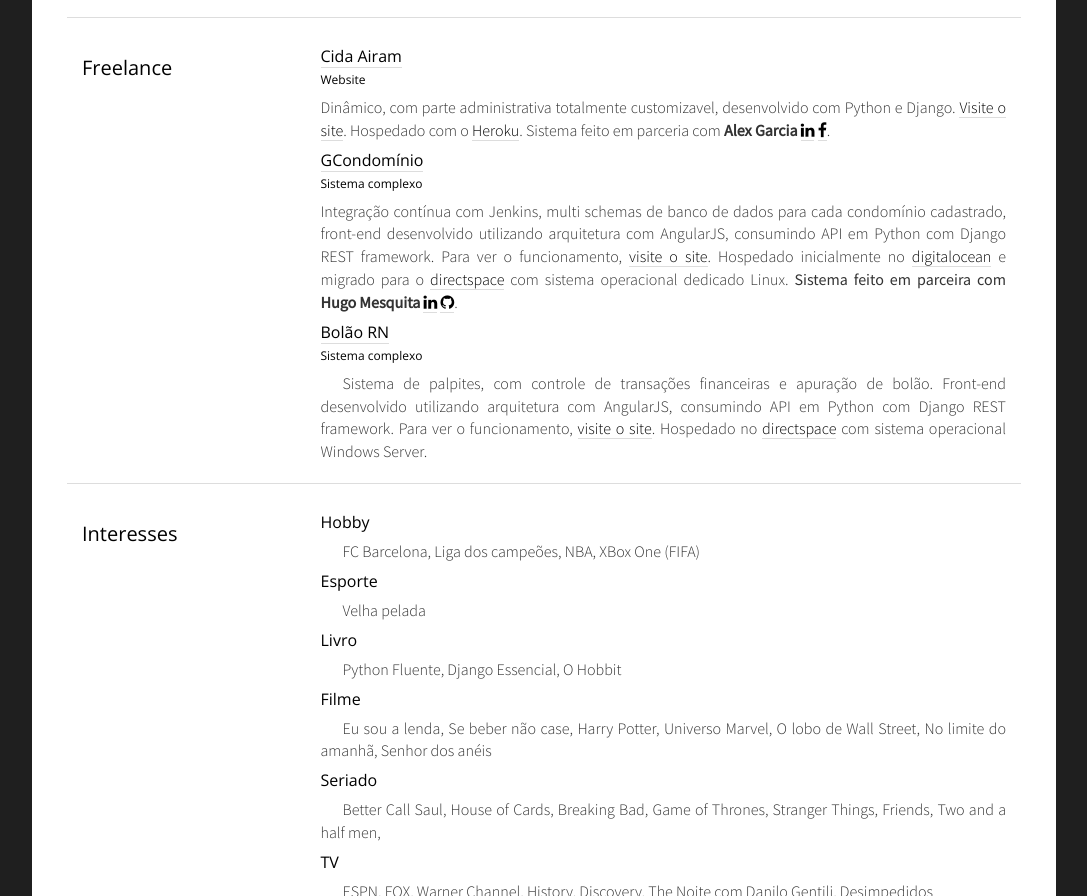
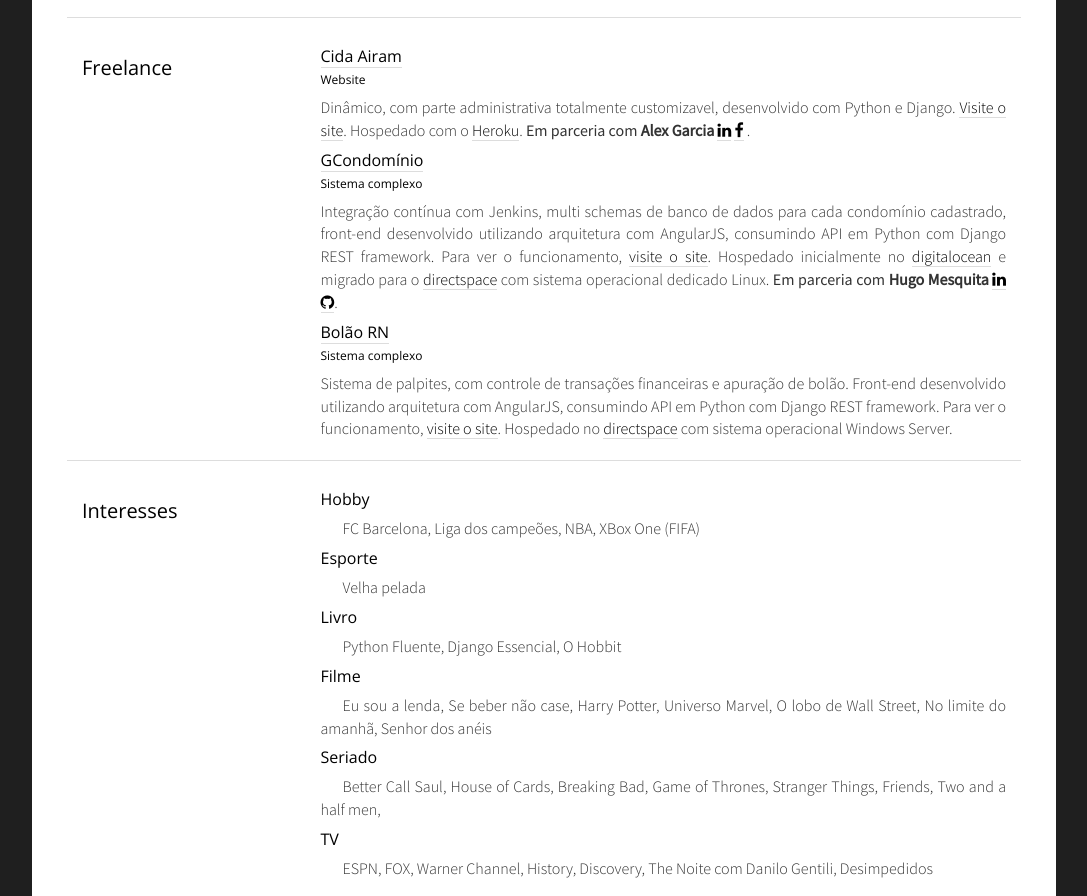
Before and after one commit to italoalanw3/portfolio, a website: page index.html in a window 1280 px wide. Shown: the part 1296-2192 px from the top of the page, without its empty margins (96-1183 px from the left). Drawn offline with nearby package versions, Linux system fonts and the light colour scheme; files whose address does not match are found by name.

Commit message:
Adicionado freelance ao curriculo

```diff
--- a/index.html
+++ b/index.html
@@ -177,10 +177,11 @@
 			<p class="text-justify" style=" text-indent: 0px;">Dinâmico, com parte administrativa totalmente customizavel, desenvolvido com Python e Django.
 				<a href="http://www.cidaairam.com.br/" target="_blank">Visite o site</a>.
 				Hospedado com o <a href="https://www.heroku.com/" target="_blank">Heroku</a>.
-				Sistema feito em parceria com <b>Alex Garcia</b>
+				<strong>Em parceria com <b>Alex Garcia</b>
 
 				<a href="https://br.linkedin.com/in/alexgarciacr" target="_blank"><i class="icon-linkedin"></i></a>
-				<a href="https://www.facebook.com/alexgarciacr" target="_blank"><i class="icon-facebook"></i></a>.
+				<a href="https://www.facebook.com/alexgarciacr" target="_blank"><i class="icon-facebook"></i></a>
+				</strong>.
 			</p>
 			<h4>
 				<a href="http://condoadmin.com.br/#/login.html" target="_blank">GCondomínio</a>
@@ -191,14 +192,14 @@
 				front-end desenvolvido utilizando arquitetura com AngularJS, consumindo API em Python com Django REST framework.
 				Para ver o funcionamento, <a href="http://condoadmin.com.br/#/login.html" target="_blank">visite o site</a>.
 				Hospedado inicialmente no <a href="https://www.digitalocean.com/" target="_blank">digitalocean</a> e migrado para o <a href="http://directspace.net/" target="_blank">directspace</a> com sistema operacional dedicado Linux.
-				<strong>Sistema feito em parceira com <b>Hugo Mesquita</b> <a href="https://br.linkedin.com/in/hugo-mesquita-366ab350" target="_blank"><i class="icon-linkedin" ></i></a> <a href="https://github.com/hugohomesquita" target="_blank"><i class="icon-github" ></i></a></strong>.
+				<strong>Em parceria com <b>Hugo Mesquita</b> <a href="https://br.linkedin.com/in/hugo-mesquita-366ab350" target="_blank"><i class="icon-linkedin" ></i></a> <a href="https://github.com/hugohomesquita" target="_blank"><i class="icon-github" ></i></a></strong>.
 			</p>
 
 			<h4>
 				<a href="http://bolaorn.com.br/bolao/#/dashboard.html" target="_blank">Bolão RN</a>
 			</h4>
 			<h5>Sistema complexo</h5>
-			<p class="text-justify">Sistema de palpites, com controle de transações financeiras e apuração de bolão.
+			<p class="text-justify" style=" text-indent: 0px;">Sistema de palpites, com controle de transações financeiras e apuração de bolão.
 				Front-end desenvolvido utilizando arquitetura com AngularJS, consumindo API em Python com Django REST framework.
 				Para ver o funcionamento, <a href="http://bolaorn.com.br/bolao/#/dashboard.html" target="_blank">visite o site</a>.
 				Hospedado no <a href="http://directspace.net/" target="_blank">directspace</a> com sistema operacional Windows Server.
```
